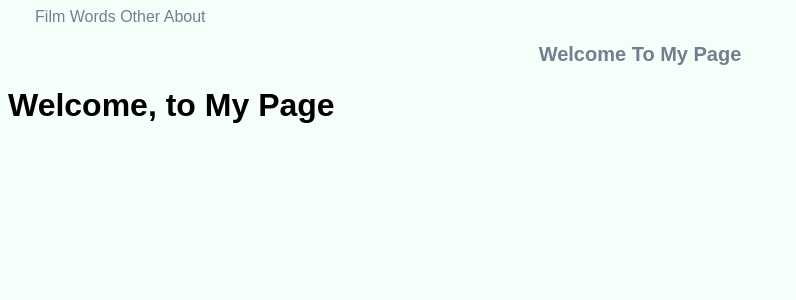
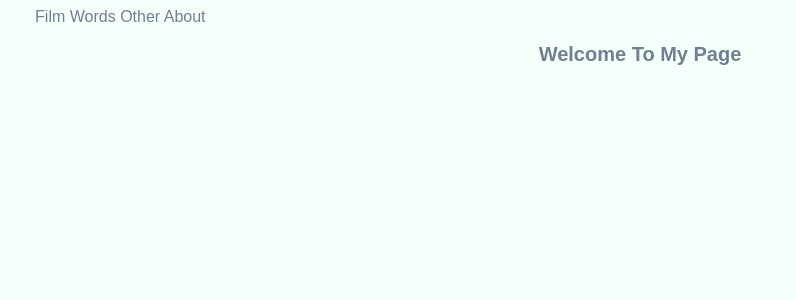
Before and after one commit to jeeeeeeeeeeeeeeeee/jekyllsite, a Jekyll site: the page built from index.html, in a window 1280 px wide and 900 px high. Shown: the top 300 px of the window, without its empty margins (0-796 px from the left). Built offline with Jekyll 4.4.1, drawn with Linux system fonts in a browser that asks for light colours.

Commit message:
Update index.html

```diff
--- a/index.html
+++ b/index.html
@@ -2,9 +2,6 @@
 layout: default
 title: Welcome To My Page
 ---
-<div class="transparentbackground">
-<h1>Welcome, to My Page </h1>
 <marquee direction="up" scrollamount="20">
-<p style="font-size:900px; padding-right:.25em"> :^B </p>
+<div style="font-size:900px; padding-right:.25em"> :^B </div>
 </marquee>
-</div>
```
